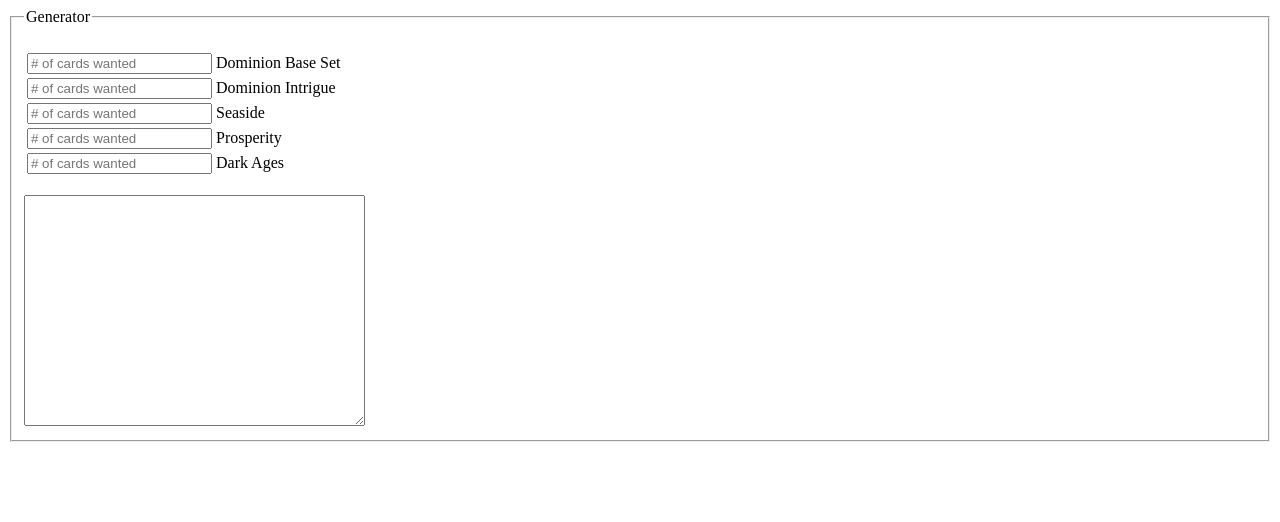
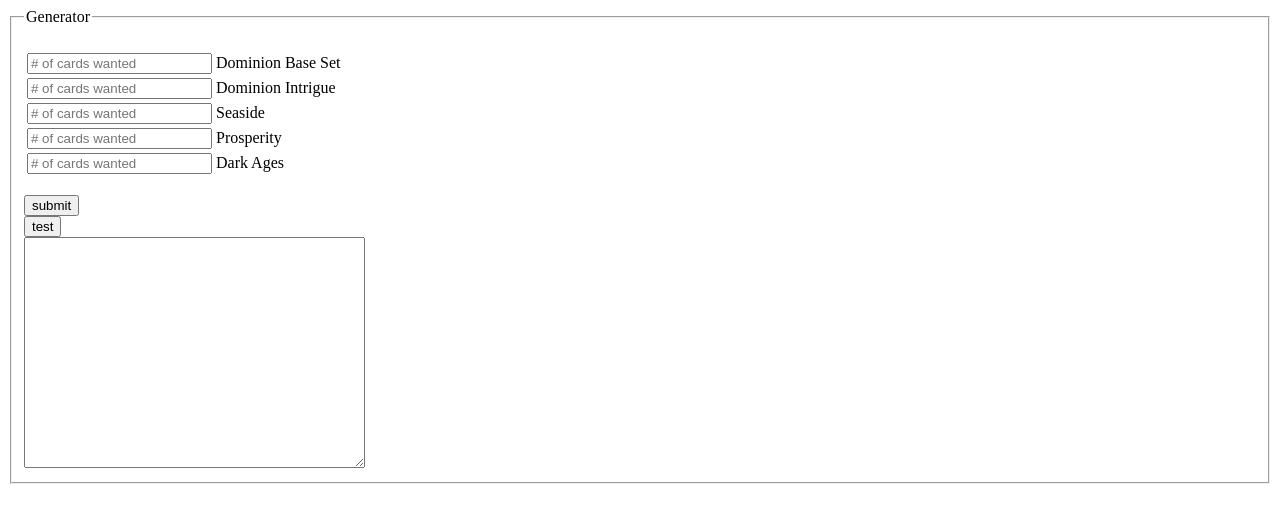
Before and after one commit to accribus/Dominion_Card_Generator, a plain HTML site: page index.html in a window 1280 px wide. Drawn offline with Linux system fonts and the light colour scheme.

Commit message:
2nd push
working for base cards only

```diff
--- a/index.html
+++ b/index.html
@@ -26,6 +26,8 @@
 					<tr><td><input id="daField" type="text" placeholder="# of cards wanted"></td><td>Dark Ages</td></tr>
 				</table>
 				<br/>
+				<input type="button" value="submit" onclick="getCardRatios()">
+				<br/><input type="button" value="test" onclick="resultGenerator()"><br/>
 				<textarea id="txtArea" cols="40" rows="15"></textarea>
 
 
--- a/script.js
+++ b/script.js
@@ -0,0 +1,148 @@
+
+	var baseCardsGlobal = 0;
+	var intrCardsGlobal = 0;
+	var ssCardsGlobal = 0;
+	var prosCardsGlobal = 0;
+	var daCardsGlobal = 0;
+
+
+function getCardRatios(){
+
+	//grabs the number of cards needed for each set, defaulting to zero
+	//they are: baseField intrField ssField prosField daField
+	//declared base values as 0
+
+	var baseCards = 0;
+	var intrCards = 0;
+	var ssCards = 0;
+	var prosCards = 0;
+	var daCards = 0;
+
+	if(document.getElementById("baseField").value > 0){
+
+		baseCards = document.getElementById("baseField").value;
+
+	}
+	if(document.getElementById("intrField").value > 0){
+
+		intrCards = document.getElementById("intrField").value;
+
+	}
+	if(document.getElementById("ssField").value > 0){
+
+		ssCards = document.getElementById("ssField").value;
+
+	}
+	if(document.getElementById("prosField").value > 0){
+
+		prosCards = document.getElementById("prosField").value;
+
+	}
+	if(document.getElementById("daField").value > 0){
+
+		daCards = document.getElementById("daField").value;
+
+	}
+
+	var cardTotal = parseInt(baseCards) + parseInt(intrCards) + parseInt(ssCards) + parseInt(prosCards) + parseInt(daCards);
+	//alert("Total: " + cardTotal);
+	//alert("base: " + baseCards + " intr: " + intrCards + " ss: " + ssCards + " pros: " + prosCards + " da: " + daCards);
+
+
+
+	if (cardTotal != 10){
+
+		alert("Please enter valid numerical values only (field values from 1-10), totalling 10 cards.  Currently, card total is: " + cardTotal);
+		var baseCards = 0;
+		var intrCards = 0;
+		var ssCards = 0;
+		var prosCards = 0;
+		var daCards = 0;
+
+	}
+
+	//alert("base: " +baseCards +" intr: " +intrCards +" ss: " +ssCards +" pros: " +prosCards +" da: " +daCards);
+
+	resultGenerator(baseCards, intrCards, ssCards, prosCards, daCards); //sends values to next function resultGenerator
+}
+
+function inArray(cardName,arr)
+{
+    var arrLength=arr.length;
+
+    for(var i=0; i < arrLength; i++){
+
+        if(arr[i]==cardName){return true;}
+    }
+    return false;
+}
+
+function resultGenerator(b, i, s, p, d){
+
+	//alert("enter resultGenerator");
+
+	var baseCards = b;
+	var intrCards = i;
+	var ssCards = s;
+	var prosCards = p;
+	var daCards = d;
+
+
+	var baseSet = ["Cellar", "Chapel", "Moat", "Chancellor", "Village", "Woodcutter", "Workshop", "Bureaucrat", "Feast", "Gardens", "Militia", "Moneylender", "Remodel", "Smithy", "Spy", "Thief", "Throne Room", "Council Room", "Festival", "Laboratory", "Library", "Market", "Mine", "Witch", "Adventurer"];
+	var intrSet = ["Courtyard", "Pawn", "Secret Chamber", "Great Hall", "Masquerade", "Shanty Town", "Swindler", "Wishing Well", "Baron", "Bridge", "Conspirator", "Coppersmith", "Ironworks", "Mining Village", "Scout", "Minion", "Saboteur", "Torturer", "Trading Post", "Tribute", "Upgrade", "Harem", "Nobles"];
+	var ssSet = ["Embargo", "Haven", "Lighthouse", "Native Village", "Pearl Diver", "Ambassador", "Fishing Village", "Lookout", "Smugglers", "Warehouse", "Caravan", "Cutpurse", "Island", "Navigator", "Pirate Ship", "Salvager", "Sea Hag", "Treasure Map", "Bazaar", "Explorer", "Ghost Ship", "Merchant Ship", "Outpost", "Tactician", "Treasury", "Wharf"];
+	var prosSet = ["Loan", "Trade Route", "Watchtower", "Bishop", "Monument", "Quarry", "Talisman", "Worker's Village", "City", "Contraband", "Counting House", "Mint", "Mountebank", "Rabble", "Royal Seal", "Vault", "Venture", "Goons", "Grand Market", "Hoard", "Bank", "Expand", "Forge", "King's Court", "Peddler"];
+	var daSet = ["Hermit/Madman", "Urchin/Merc.", "Poor House", "Beggar", "Squire", "Vagrant", "Forager", "Market Square", "Sage", "Storeroom", "Armory", "Death Cart", "Feodum", "Fortress", "Ironmonger", "Marauder", "Procession", "Rats", "Scavenger", "Wandering Minstrel", "Band of Misfits", "Catacombs", "Count", "Counterfeit", "Cultist", "Graverobber", "Junk Dealer", "Mystic", "Pillage", "Rebuild", "Rogue", "Altar", "Hunting Grounds", "Knights"];
+
+	/**************************TEST CODE****************************************/
+	//alert(baseCards)
+	//var testArrStr = toString(baseSet);
+	//alert(baseSet[0]);
+	//alert(prosSet);
+	/*alert(toString(intrSet));
+	alert(toString(ssSet));
+	alert(toString(prosSet));
+	alert(toString(daSet));*/
+	/***************************************************************************/
+
+
+	var baseSetResult = [];
+	var intrSetResult = [];
+	var ssSetResult = [];
+	var prosSetResult = [];
+	var daCardsResult = [];
+
+
+	var supply = [];
+
+	if(baseCards > 0){
+		//alert("enter if");
+		bcCounter = 1;
+		for(var i = 1; i <= baseCards; i++){
+
+			//alert("enter for, baseSet: " + baseSet.length + supply);
+			//alert("enter for, baseSet: " + baseSet.length);
+			cardIndex = Math.floor(Math.random()*baseSet.length)
+			newCard = baseSet[cardIndex];
+			//alert("New card: " + newCard);
+			//alert(baseSet[cardIndex]);
+
+			if(!inArray(newCard,supply)){
+
+				supply.push(newCard);
+				bcCounter++;
+				//alert("card placed in supply: " + baseSet[i]);
+				//alert("card placed in supply: " + newCard);
+
+
+			}
+
+		}
+
+		alert("Supply after loop: " + supply);
+
+	}
+
+
+
+}
```
